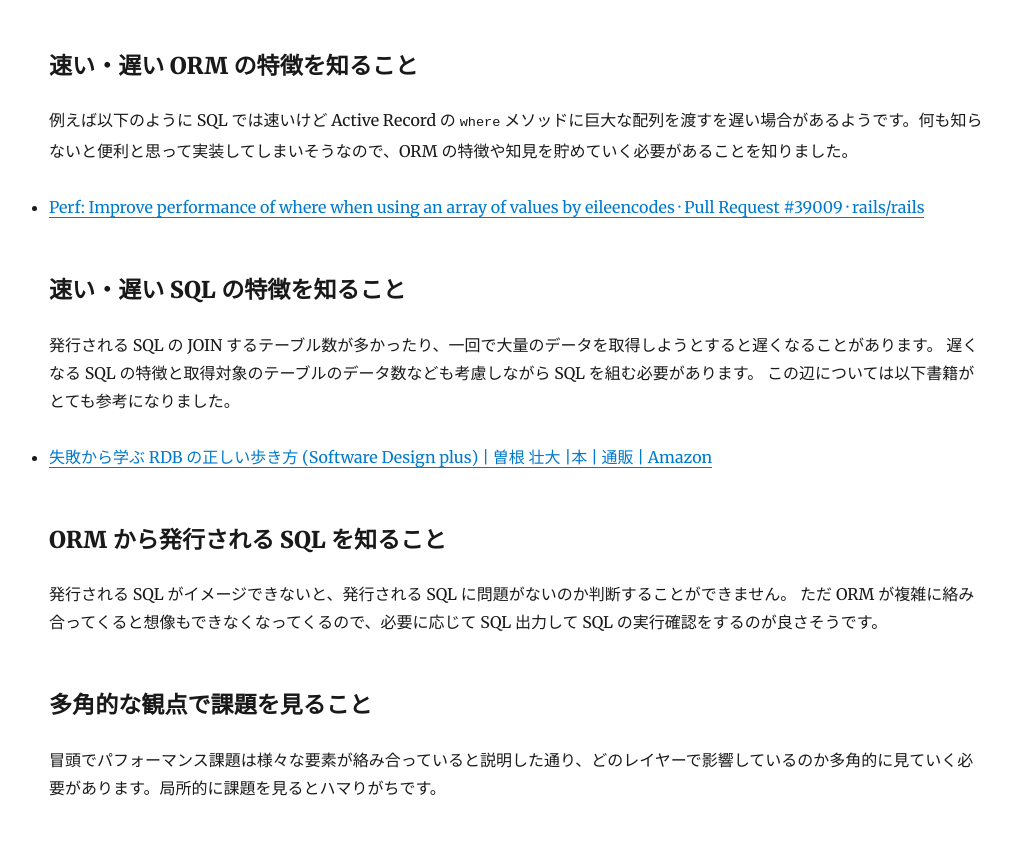
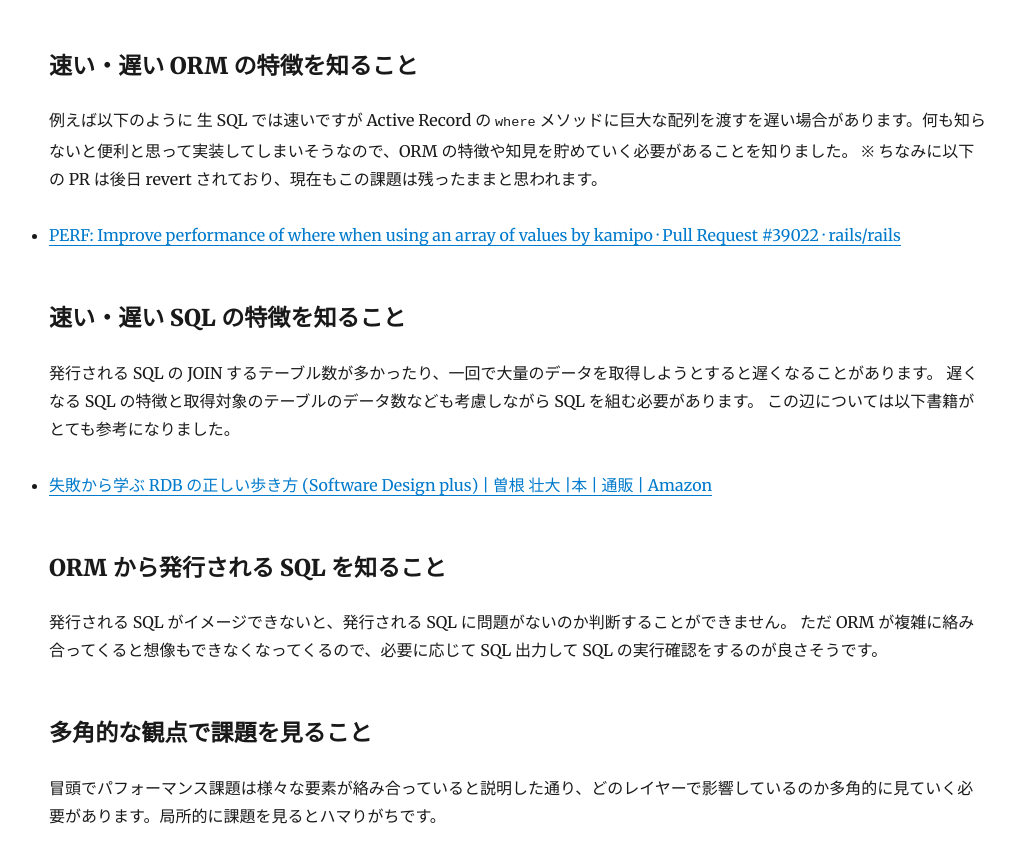
Before and after one commit to hypermkt/blog.hypermkt.jp, a Gatsby site: page /2022/2022-12-24-smarthr-3-years/ in a window 1280 px wide. Shown: the part 5376-6231 px from the top of the page, without its empty margins (122-1137 px from the left). Built offline with nearby package versions, Linux system fonts and the light colour scheme; Gatsby itself is replaced by a stand-in of ours; some packages are replaced by stand-ins of ours.

Commit message:
Fix content

```diff
--- a/content/blog/2022/2022-12-24-smarthr-3-years.md
+++ b/content/blog/2022/2022-12-24-smarthr-3-years.md
@@ -95,9 +95,10 @@ MTG で共通しているのはメンバーとの議論で、意見を発散さ
 
 ### 速い・遅い ORM の特徴を知ること
 
-例えば以下のように SQL では速いけど Active Record の `where` メソッドに巨大な配列を渡すを遅い場合があるようです。何も知らないと便利と思って実装してしまいそうなので、ORM の特徴や知見を貯めていく必要があることを知りました。
+例えば以下のように 生 SQL では速いですが Active Record の `where` メソッドに巨大な配列を渡すを遅い場合があります。何も知らないと便利と思って実装してしまいそうなので、ORM の特徴や知見を貯めていく必要があることを知りました。
+※ ちなみに以下の PR は後日 revert されており、現在もこの課題は残ったままと思われます。
 
-- [Perf: Improve performance of where when using an array of values by eileencodes · Pull Request \#39009 · rails/rails](https://github.com/rails/rails/pull/39009)
+- [PERF: Improve performance of where when using an array of values by kamipo · Pull Request \#39022 · rails/rails](https://github.com/rails/rails/pull/39022)
 
 ### 速い・遅い SQL の特徴を知ること
 
```
